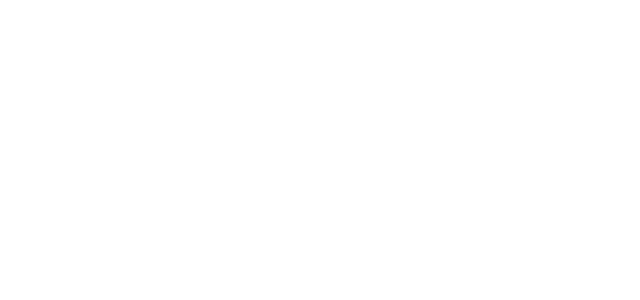
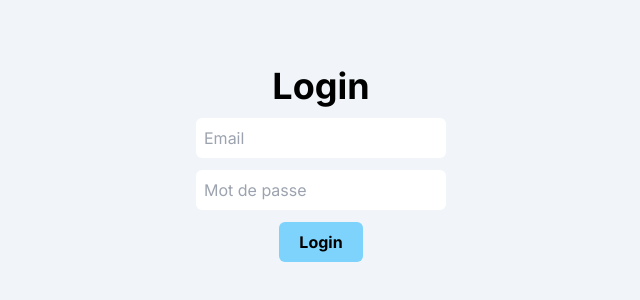
Before and after one commit to Vellanos/Taxe, a Next.js app in the folder front/: page / in a window 1280 px wide. Shown: the part 236-536 px from the top of the page, without its empty margins (319-959 px from the left). Built offline with nearby package versions, Linux system fonts and the light colour scheme.

Commit message:
style page login

```diff
--- a/front/src/app/globals.css
+++ b/front/src/app/globals.css
@@ -0,0 +1,3 @@
+@tailwind base;
+@tailwind components;
+@tailwind utilities;
--- a/front/src/app/layout.tsx
+++ b/front/src/app/layout.tsx
@@ -1,12 +1,21 @@
 import type { Metadata } from "next";
 import { Inter } from "next/font/google";
 import "./globals.css";
+import "primereact/resources/themes/lara-light-cyan/theme.css";
+import "primeicons/primeicons.css";
 
 const inter = Inter({ subsets: ["latin"] });
 
 export const metadata: Metadata = {
-  title: "Create Next App",
+  title: "Taxe",
   description: "Generated by create next app",
+};
+
+export const viewport = {
+  width: "device-width",
+  initialScale: 1,
+  maximumScale: 1,
+  userScalable: false,
 };
 
 export default function RootLayout({
@@ -15,8 +24,13 @@
   children: React.ReactNode;
 }>) {
   return (
-    <html lang="en">
-      <body className={inter.className}>{children}</body>
-    </html>
+    <html lang="fr">
+    <body className={inter.className}>
+    {/* <Navbar /> */}
+      <main>
+        {children}
+      </main>
+      </body>
+  </html>
   );
 }
--- a/front/src/app/page.tsx
+++ b/front/src/app/page.tsx
@@ -1,8 +1,11 @@
-import Image from "next/image";
+import Login from "@/components/login";
 
 export default function Home() {
   return (
     <>
+    <div className="flex flex-row h-dvh justify-center items-center bg-slate-100">
+      <Login />
+    </div>
     </>
   );
 }
--- /dev/null
+++ b/front/src/app/profile/page.tsx
@@ -0,0 +1,9 @@
+'use client'
+
+export default function Profile() {
+  return (
+    <>
+      <h1>PROFILE PAGE</h1>
+    </>
+  );
+}
--- /dev/null
+++ b/front/src/components/login.tsx
@@ -0,0 +1,86 @@
+"use client";
+
+import React, { useState } from "react";
+import { InputText } from "primereact/inputtext";
+import { Message } from "primereact/message";
+import { Button } from "primereact/button";
+import { useRouter } from "next/navigation"; // Importez useRouter de next/navigation
+
+export default function Login() {
+  const [username, setEmail] = useState("");
+  const [password, setPassword] = useState("");
+  const [emailError, setEmailError] = useState(false);
+  const [passwordError, setPasswordError] = useState(false);
+  const [apiError, setApiError] = useState("");
+  const [apiSuccess, setApiSuccess] = useState("");
+
+  const router = useRouter(); // Utilisez useRouter pour obtenir l'objet router
+
+  const handleSubmit = async (e: any) => {
+    e.preventDefault();
+
+    try {
+      const response = await fetch("http://127.0.0.1:8000/api/login_check", {
+        method: "POST",
+        headers: {
+          "Content-Type": "application/ld+json",
+        },
+        body: JSON.stringify({ username, password }),
+      });
+
+      const data = await response.json();
+
+      if (response.ok) {
+        setApiSuccess("Login successful!");
+        setApiError("");
+        localStorage.setItem("token", data.token);
+
+        router.push("/profile");
+      } else {
+        setApiError(data.message || "An error occurred");
+        setApiSuccess("");
+      }
+    } catch (error) {
+      setApiError("An error occurred. Please try again.");
+      setApiSuccess("");
+    }
+  };
+
+  return (
+    <div className="card">
+      <form onSubmit={handleSubmit}>
+        <h1 className="text-center mb-3 text-4xl font-bold">Login</h1>
+        <div className="flex flex-wrap align-items-center mb-3 gap-2">
+          <label htmlFor="email" className=""></label>
+          <InputText
+            id="email"
+            placeholder="Email"
+            className="mr-2 p-2"
+            value={username}
+            onChange={(e) => setEmail(e.target.value)}
+          />
+          {emailError && <Message severity="error" text="Email is required" />}
+        </div>
+        <div className="flex flex-wrap align-items-center gap-2">
+          <label htmlFor="password" className=""></label>
+          <InputText
+            id="password"
+            placeholder="Mot de passe"
+            className="mr-2 p-2"
+            type="password"
+            value={password}
+            onChange={(e) => setPassword(e.target.value)}
+          />
+          {passwordError && (
+            <Message severity="error" text="Mot de passe est requis" />
+          )}
+        </div>
+        <div className="flex flex-row justify-center">
+          <Button type="submit" label="Login" className="mt-3 bg-sky-300 px-5 py-2" />
+          {apiError && <Message severity="error" text={apiError} />}
+          {apiSuccess && <Message severity="success" text={apiSuccess} />}
+        </div>
+      </form>
+    </div>
+  );
+}
```
Also changed, not shown: front/package.json (+6 -4 lines), 1 other file (tests, documents, lock files or other folders).
